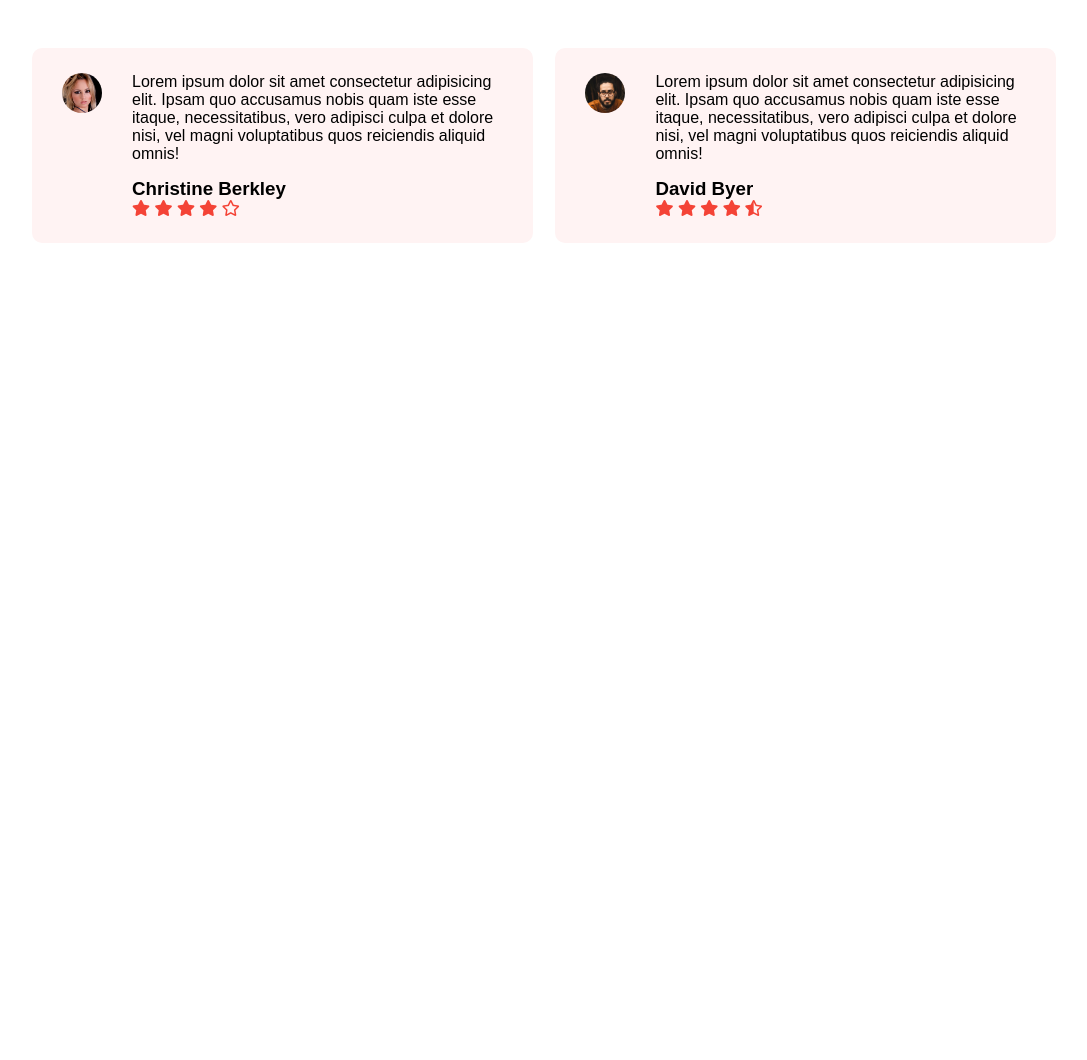
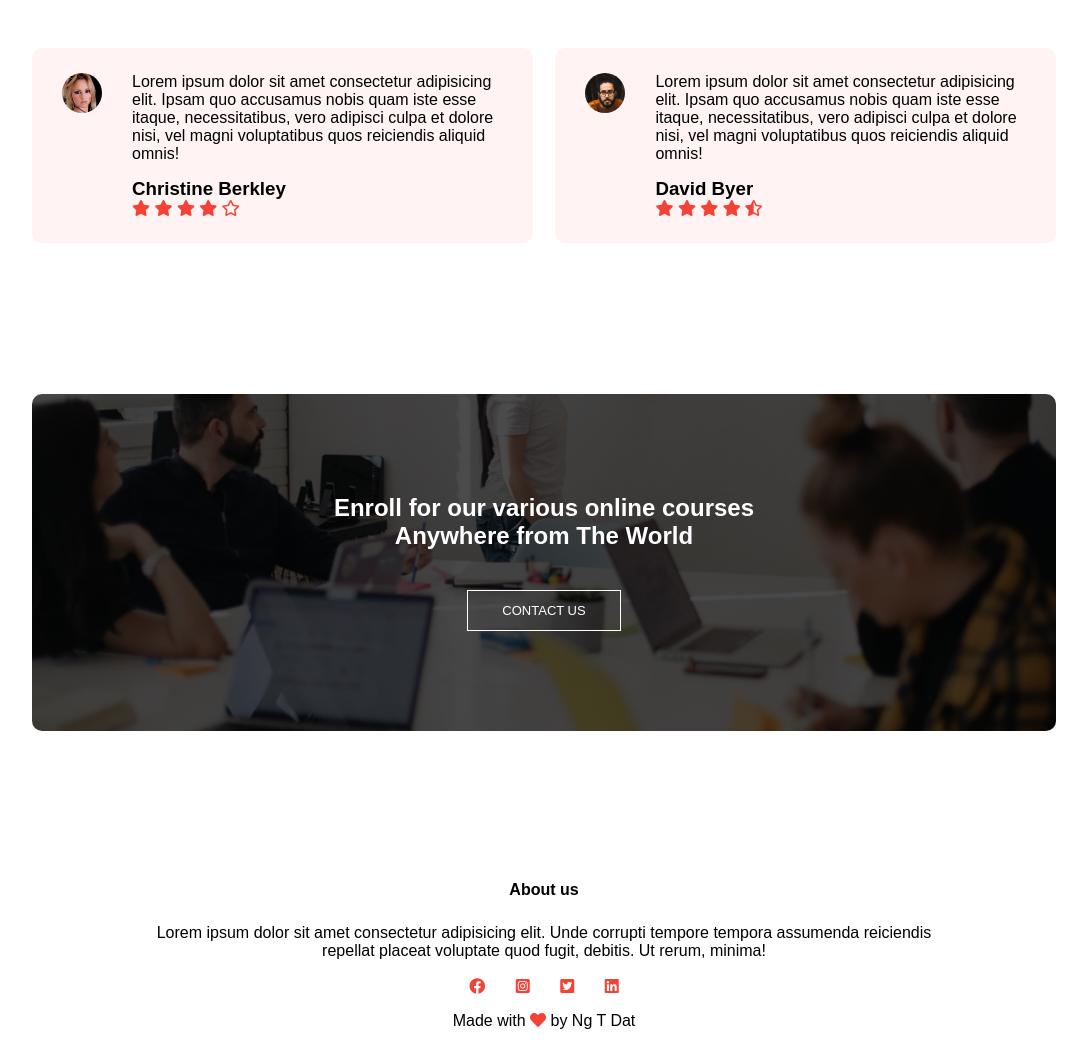
Before and after one commit to nguyentandat93/fedu, a plain HTML site: page index.html in a window 1280 px wide. Shown: the part 2749-3809 px from the top of the page, without its empty margins (96-1183 px from the left). Before the commit the page ends 3043 px from the top, so only its background shows below. Drawn offline with Linux system fonts and the light colour scheme.

Commit message:
added new file

```diff
--- a/index.html
+++ b/index.html
@@ -132,6 +132,8 @@
 
 
 
+<!-- --------------- testimonials ------------ -->
+<!-- ----------------------------------------- -->
 	<section class="testimonials">
 		<h1>What Our Student Says</h1>
 		<p>Lorem ipsum dolor sit amet consectetur adipisicing elit.</p>
@@ -164,7 +166,34 @@
 
 		</div>
 	</section>
+<!-- ---------- end testimonials ------------- -->
+<!-- ----------------------------------------- -->
 
+
+
+<!-- ------------- call to action ------------ -->
+<!-- ----------------------------------------- -->
+	<section class="cta">
+		<h1>Enroll for our various online courses <br> Anywhere from The World</h1>
+		<a href="#" class="hero-btn">CONTACT US</a>
+	</section>
+<!-- --------- end call to action ------------ -->
+<!-- ----------------------------------------- -->
+
+
+<!-- ------------- footer--------------------- -->
+<!-- ----------------------------------------- -->
+	<section class="footer">
+		<h4>About us</h4>
+		<p>Lorem ipsum dolor sit amet consectetur adipisicing elit. Unde corrupti tempore tempora assumenda reiciendis <br> repellat placeat voluptate quod fugit, debitis. Ut rerum, minima!</p>
+		<div class="icons">
+			<i class="fab fa-facebook"></i>
+			<i class="fab fa-instagram-square"></i>
+			<i class="fab fa-twitter-square"></i>
+			<i class="fab fa-linkedin"></i>
+		</div>
+		<p>Made with <i class="fas fa-heart"></i> by Ng T Dat</p>
+	</section>
 
 
 
--- a/style.css
+++ b/style.css
@@ -340,3 +340,59 @@ nav .fas {
 		margin-right: 15px;
 	}
 }
+/*================ end testimonials ======================*/
+/*================ ************** ========================*/
+
+/*=============== call to action =========================*/
+/*========================================================*/
+
+.cta {
+	margin: 100px auto;
+	width: 80%;
+	background-image: linear-gradient(rgba(0,0,0,0.7), rgba(0,0,0,0.7)), url('./imgs/banner2.jpg');
+	background-position: center;
+	background-size: cover;
+	text-align: center;
+	border-radius: 10px;
+	padding: 100px 0;
+}
+
+.cta h1 {
+	color: #fff;
+	margin-bottom: 40px;
+	padding: 0;
+}
+
+@media(max-width: 700px) {
+	.cta h1 {
+		font-size: 24px;
+	}
+}
+
+/*============= end call to action =======================*/
+/*============== ****************** ======================*/
+
+/*================== footer ==============================*/
+/*========================================================*/
+.footer {
+	width: 100%;
+	text-align: center;
+	padding: 30px 0;
+}
+
+.footer h4 {
+	margin-bottom: 25px;
+	margin-top: 20px;
+	font-weight: 600;
+}
+
+.icons .fab {
+	color: #f44336;
+	margin: 0 13px;
+	cursor: pointer;
+	padding: 18px 0;
+}
+
+.footer .fas {
+	color: #f44336;
+}
```
